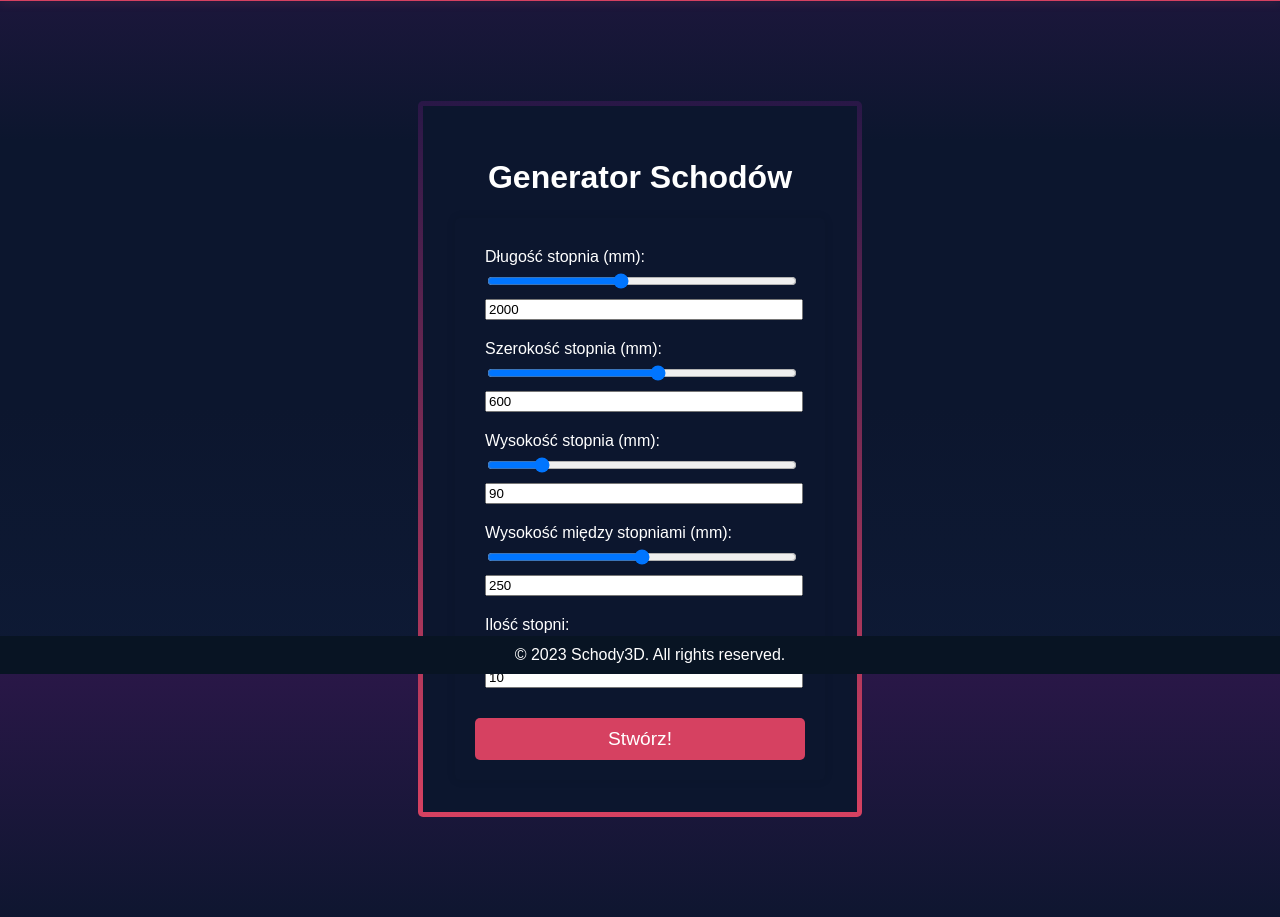
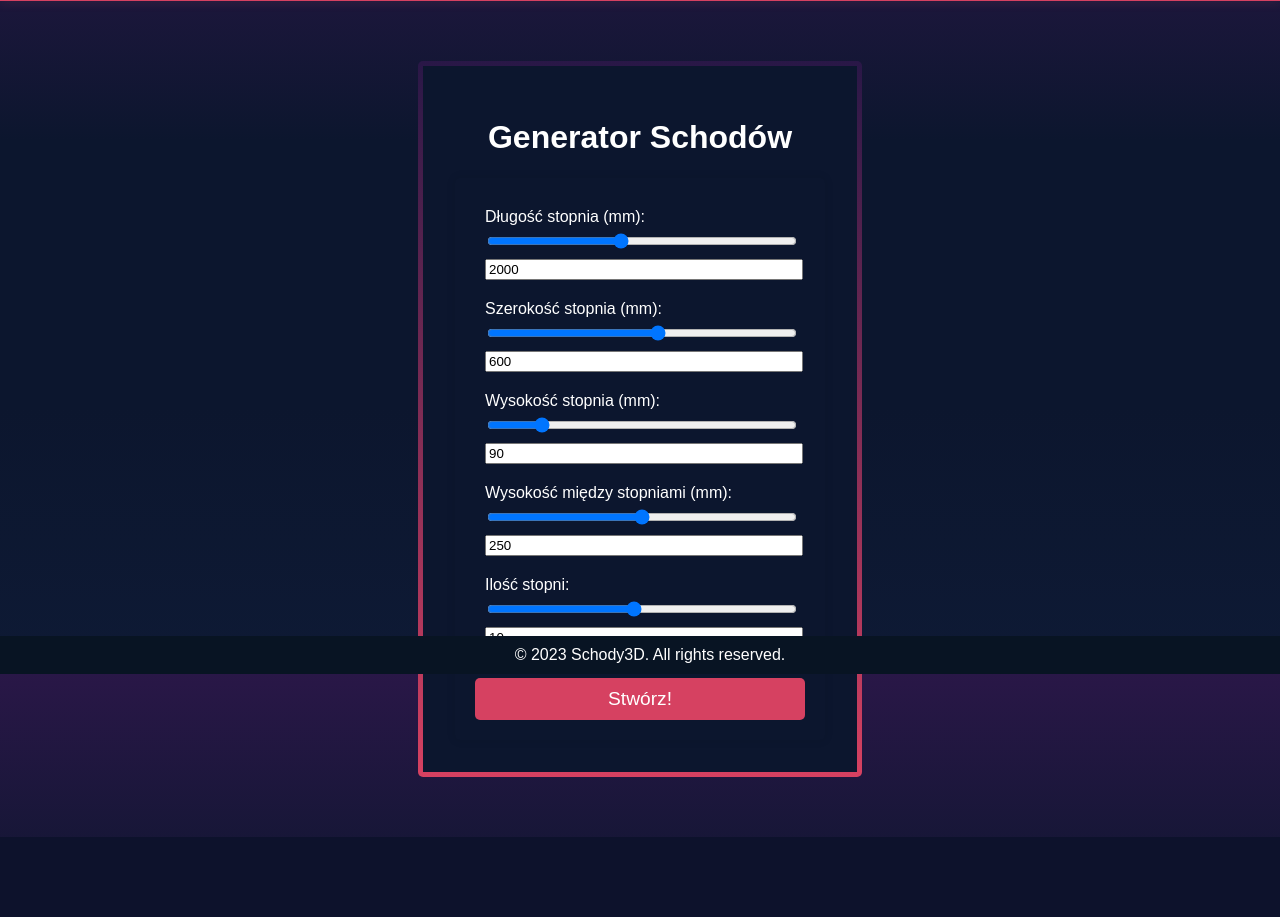
Before and after one commit to MagicznyFrank/Schody3D, a Flask app: page /views/create/ in a window 1280 px wide. Shown: the part 126-1043 px from the top of the page. After the commit the page ends 959 px from the top, so only its background shows below. Run offline with Flask 3, Linux system fonts and the light colour scheme.

Commit message:
Working on formstyle

```diff
--- a/static/styles/styles.css
+++ b/static/styles/styles.css
@@ -160,8 +160,8 @@
             border-radius: 5px;
             width: 35%;
             margin: 0 auto;
-            margin-top: 80px;
-            margin-bottom: 80px
+            margin-top: 40px;
+            margin-bottom: 40px
         }
 
         .form-container-background {
```
